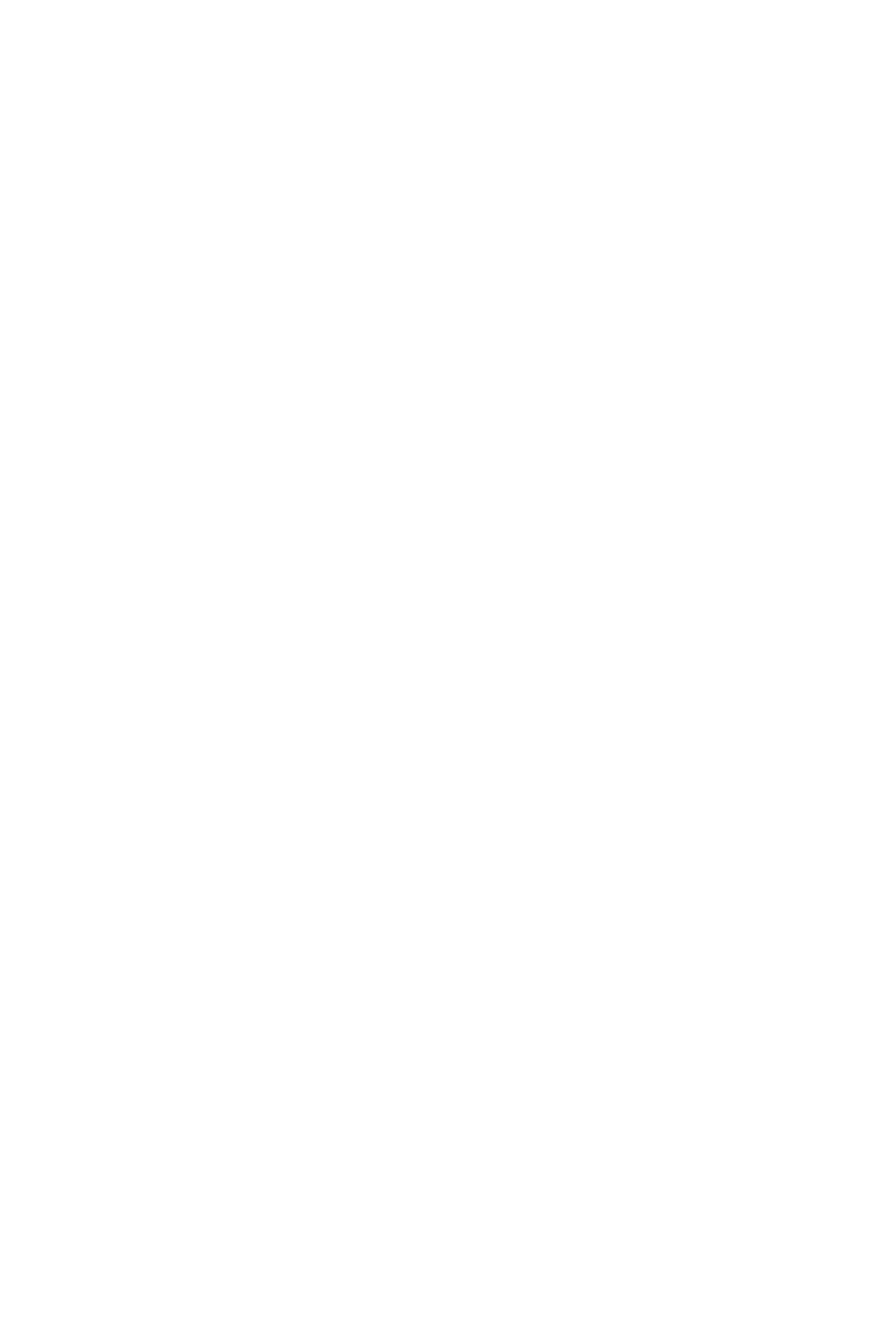
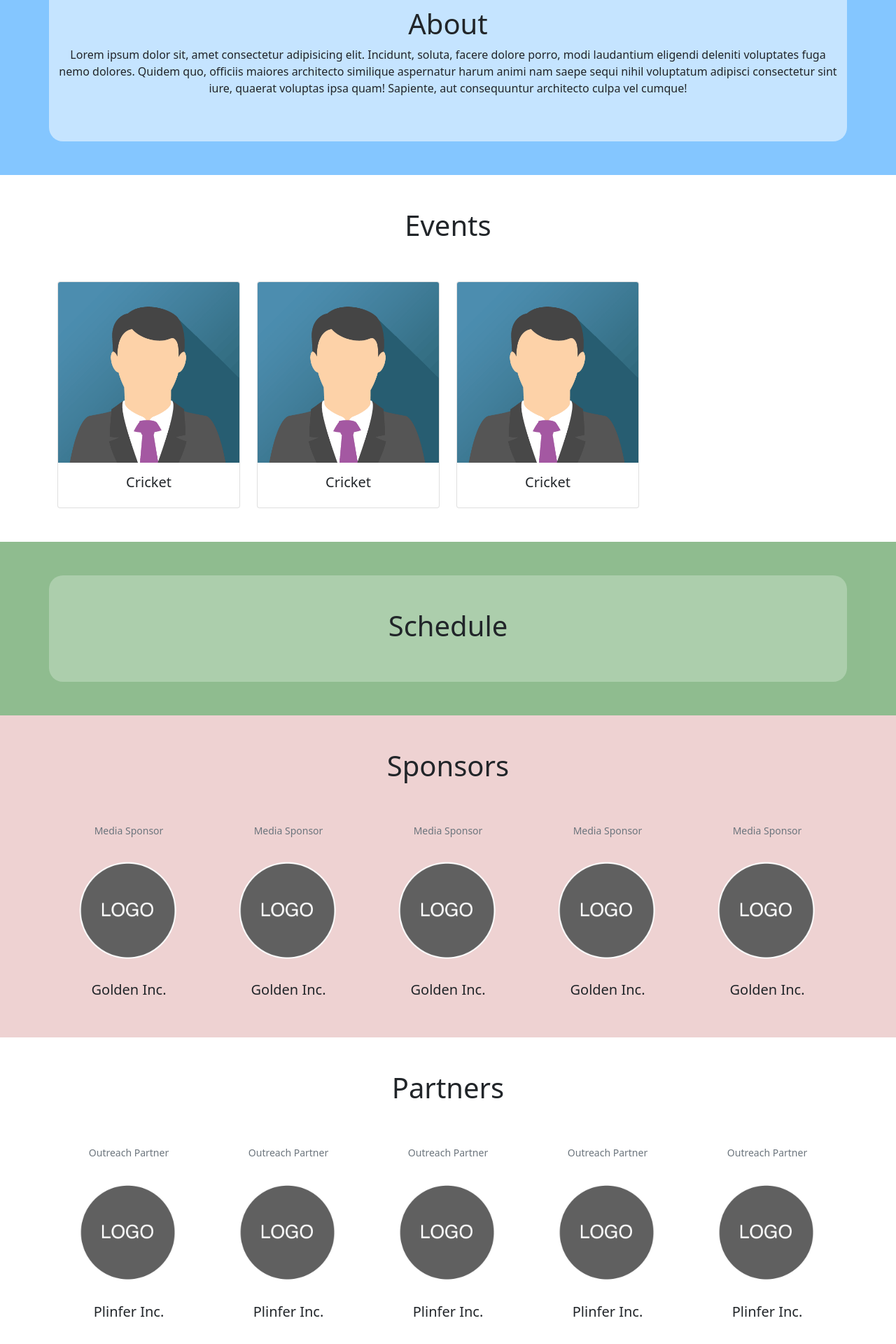
Before and after one commit to BulzEye/sports-fest-2022-iiti, a React (Create React App) app in the folder frontend/: page / in a window 1280 px wide. Shown: the part 720-2640 px from the top of the page at 70% size. Before the commit the page ends 800 px from the top, so only its background shows below. Built offline with nearby package versions, Linux system fonts and the light colour scheme.

Commit message:
Created home page layout with basic designs

```diff
--- a/frontend/src/App.js
+++ b/frontend/src/App.js
@@ -6,6 +6,7 @@ import Navbar from './components/Navbar';
 function App() {
   return (
     <div className="App">
+      <Navbar />
       <HomeBody />
     </div>
   );
--- a/frontend/src/components/HomeBody.css
+++ b/frontend/src/components/HomeBody.css
@@ -1,10 +1,48 @@
 div#header {
     /* Code to be added later */
     background-color: beige;
+    padding-top: 15%;
+    padding-bottom: 10%;
+    /* height: 100vh; */
+}
+
+div#header h1.title {
+    font-size: 8em;
+}
+
+div.container-fluid .container {
+    z-index: 1;
+    border-radius: 20px;
 }
 
 div#about {
-    background-color: aliceblue;
+    background-color: rgba(132, 198, 255);
+}
+
+div#about .container {
+    background-color: rgba(240, 248, 255, 0.6);
+    z-index: 1;
+    border-radius: 20px;
+}
+
+div#schedule {
+    background-color: darkseagreen;
+}
+
+div#schedule .container {
+    background-color: rgba(192, 219, 192, 0.6);
+}
+
+div#sponsors {
+    background-color: rgb(238, 210, 210);
+}
+
+img.sponsor {
+    width: auto;
+}
+
+div#sponsors {
+    background-color: rgb(238, 210, 210);
 }
 
 /* Generic colors added for testing section sizes */
--- a/frontend/src/components/HomeBody.js
+++ b/frontend/src/components/HomeBody.js
@@ -4,22 +4,122 @@ const HomeBody = () => {
     return (
         <div className="homeBody">
             <div className="container-fluid" id="header">
-                <div className="container">
+                <div className="container py-5">
                     <h1 className="title">LAKSHYA 2022</h1>
                     <h1>Subtitle</h1>
                 </div>
             </div>
-            <div className="container-fluid" id="about">
-                <div className="container">
+            <div className="container-fluid py-5" id="about">
+                <div className="container py-5">
                     <h1>About</h1>
                     <p>Lorem ipsum dolor sit, amet consectetur adipisicing elit. Incidunt, soluta, facere dolore porro, modi laudantium eligendi deleniti voluptates fuga nemo dolores. Quidem quo, officiis maiores architecto similique aspernatur harum animi nam saepe sequi nihil voluptatum adipisci consectetur sint iure, quaerat voluptas ipsa quam! Sapiente, aut consequuntur architecto culpa vel cumque!</p>
 
                 </div>
             </div>
-            <div className="container-fluid" id="events">
+            <div className="container-fluid py-5" id="events">
                 <div className="container">
                     <h1>Events</h1>
-                    {/* Will potentially use cards for the events page, WIP */}
+                    <div className="row row-cols-1 row-cols-md-3 row-cols-lg-4 pt-5">
+                        <div className="col">
+                            <div className="card">
+                                <img src="test-card-image.png" alt="" className="card-img-top" />
+                                <div className="card-body">
+                                    <h5 className="card-title">Cricket</h5>
+                                    <a href="#" className="card-link"></a>
+                                </div>
+                            </div>
+                        </div>
+                        <div className="col">
+                            <div className="card">
+                                <img src="test-card-image.png" alt="" className="card-img-top" />
+                                <div className="card-body">
+                                    <h5 className="card-title">Cricket</h5>
+                                    <a href="#" className="card-link"></a>
+                                </div>
+                            </div>
+                        </div>
+                        <div className="col">
+                            <div className="card">
+                                <img src="test-card-image.png" alt="" className="card-img-top" />
+                                <div className="card-body">
+                                    <h5 className="card-title">Cricket</h5>
+                                    <a href="#" className="card-link"></a>
+                                </div>
+                            </div>
+                        </div>
+                    </div>
+                    {/* Will potentially use cards for the events page, WIP - DONE */}
+                    {/* TODO: Use flexbox, align cards in centre, set col-lg-3, col-md-4 etc... */}
+
+                </div>
+            </div>
+            <div className="container-fluid py-5" id="schedule">
+                <div className="container py-5">
+                    <h1>Schedule</h1>
+                </div>
+            </div>
+            <div className="container-fluid py-5" id="sponsors">
+                <div className="container">
+                    <h1>Sponsors</h1>
+                    <div className="row row-cols-1 row-cols-md-3 row-cols-lg-4 row-cols-xl-5 pt-5">
+                        <div className="col text-center">
+                            <small className="sponsor-type text-muted">Media Sponsor</small>
+                            <img src="logo-placeholder-image.png" alt="" className="sponsor-image img-fluid" />
+                            <h5 className="sponsor-name">Golden Inc.</h5>
+                        </div>
+                        <div className="col text-center">
+                            <small className="sponsor-type text-muted">Media Sponsor</small>
+                            <img src="logo-placeholder-image.png" alt="" className="sponsor-image img-fluid" />
+                            <h5 className="sponsor-name">Golden Inc.</h5>
+                        </div>
+                        <div className="col text-center">
+                            <small className="sponsor-type text-muted">Media Sponsor</small>
+                            <img src="logo-placeholder-image.png" alt="" className="sponsor-image img-fluid" />
+                            <h5 className="sponsor-name">Golden Inc.</h5>
+                        </div>
+                        <div className="col text-center">
+                            <small className="sponsor-type text-muted">Media Sponsor</small>
+                            <img src="logo-placeholder-image.png" alt="" className="sponsor-image img-fluid" />
+                            <h5 className="sponsor-name">Golden Inc.</h5>
+                        </div>
+                        <div className="col text-center">
+                            <small className="sponsor-type text-muted">Media Sponsor</small>
+                            <img src="logo-placeholder-image.png" alt="" className="sponsor-image img-fluid" />
+                            <h5 className="sponsor-name">Golden Inc.</h5>
+                        </div>
+                    </div>
+                </div>
+            </div>
+            <div className="container-fluid py-5" id="partners">
+                <div className="container">
+                    <h1>Partners</h1>
+                    <div className="row row-cols-1 row-cols-md-3 row-cols-lg-4 row-cols-xl-5 pt-5">
+                        <div className="col text-center">
+                            <small className="partner-type text-muted">Outreach Partner</small>
+                            <img src="logo-placeholder-image.png" alt="" className="partner-image img-fluid" />
+                            <h5 className="partner-name">Plinfer Inc.</h5>
+                        </div>
+                        <div className="col text-center">
+                            <small className="partner-type text-muted">Outreach Partner</small>
+                            <img src="logo-placeholder-image.png" alt="" className="partner-image img-fluid" />
+                            <h5 className="partner-name">Plinfer Inc.</h5>
+                        </div>
+                        <div className="col text-center">
+                            <small className="partner-type text-muted">Outreach Partner</small>
+                            <img src="logo-placeholder-image.png" alt="" className="partner-image img-fluid" />
+                            <h5 className="partner-name">Plinfer Inc.</h5>
+                        </div>
+                        <div className="col text-center">
+                            <small className="partner-type text-muted">Outreach Partner</small>
+                            <img src="logo-placeholder-image.png" alt="" className="partner-image img-fluid" />
+                            <h5 className="partner-name">Plinfer Inc.</h5>
+                        </div>
+                        <div className="col text-center">
+                            <small className="partner-type text-muted">Outreach Partner</small>
+                            <img src="logo-placeholder-image.png" alt="" className="partner-image img-fluid" />
+                            <h5 className="partner-name">Plinfer Inc.</h5>
+                        </div>
+                    </div>
                 </div>
             </div>
         </div>
--- a/frontend/src/index.js
+++ b/frontend/src/index.js
@@ -5,6 +5,7 @@ import App from './App';
 import reportWebVitals from './reportWebVitals';
 
 import 'bootstrap/dist/css/bootstrap.min.css';
+import 'bootstrap';
 
 ReactDOM.render(
   <React.StrictMode>
```
Also changed, not shown: frontend/public/logo-placeholder-image.png (added), frontend/public/test-card-image.png (added).
